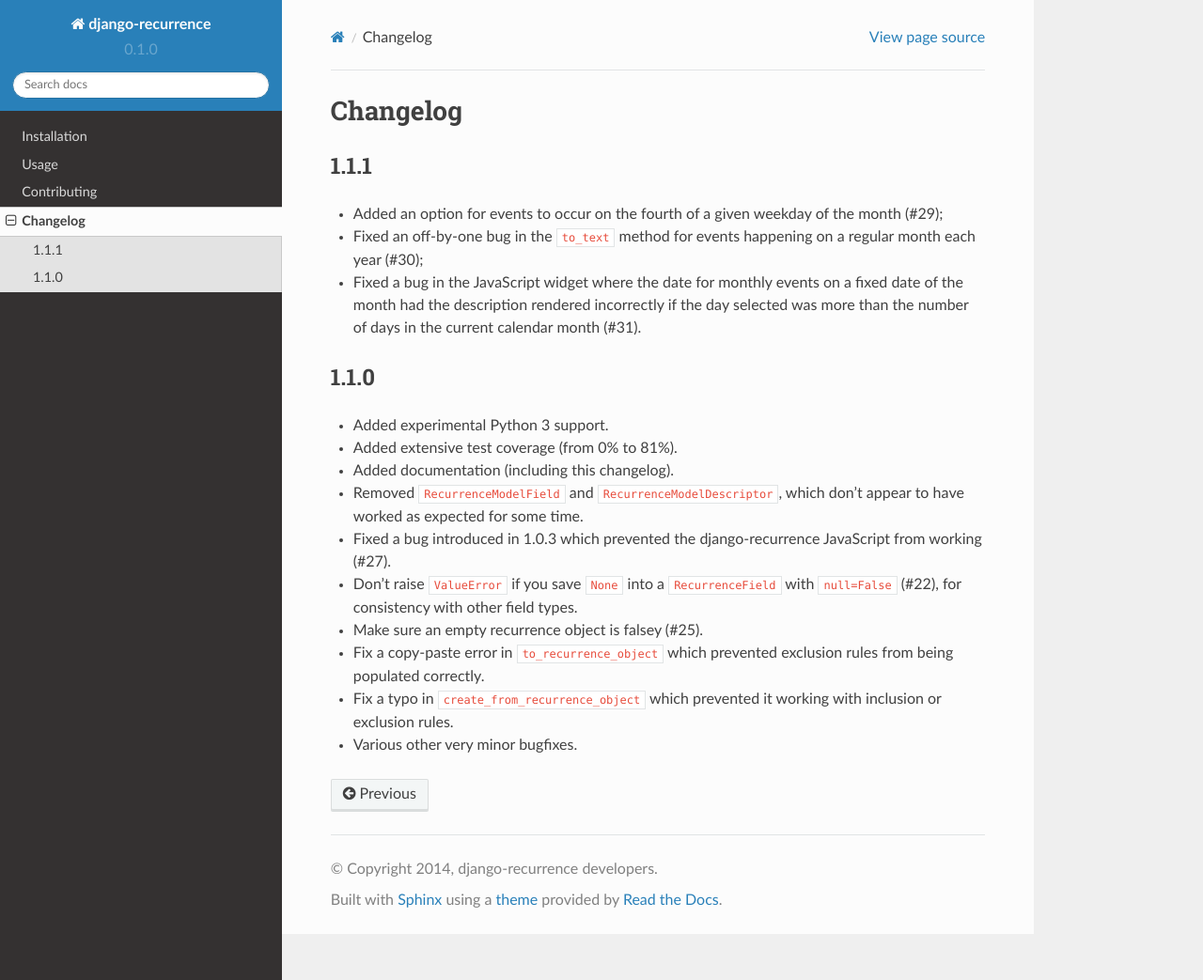
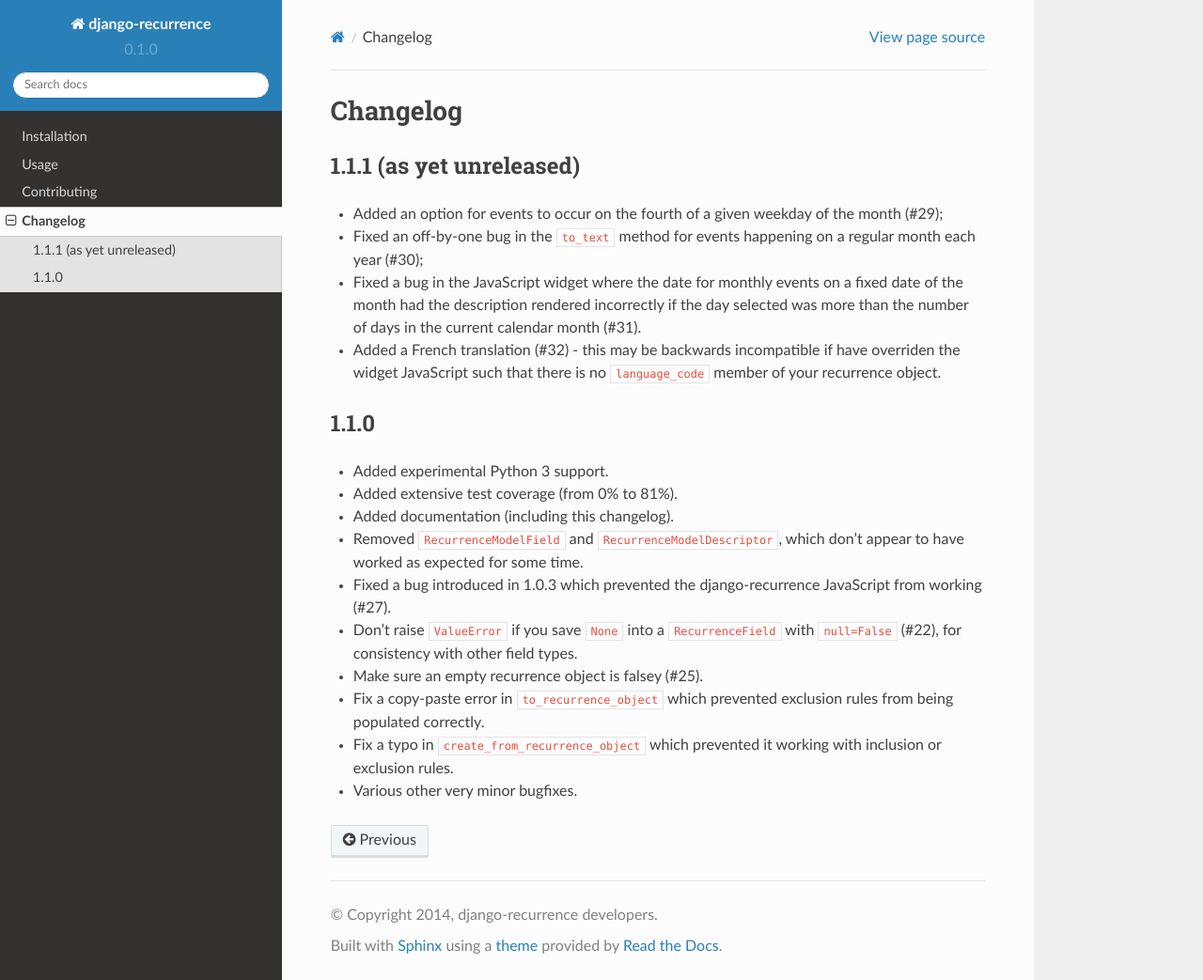
Before and after one commit to jazzband/django-recurrence, a Sphinx documentation site: the page built from docs/changelog.rst, in a window 1280 px wide and 1043 px high. Shown: the whole window at 94% size. Built offline with Sphinx 7.4.7 and the Read the Docs theme 2.0.0, drawn with Linux system fonts in a browser that asks for light colours.

Commit message:
Update release notes to account for our new French translation (#32)

```diff
--- a/docs/changelog.rst
+++ b/docs/changelog.rst
@@ -1,8 +1,8 @@
 Changelog
 =========
 
-1.1.1
------
+1.1.1 (as yet unreleased)
+-------------------------
 
 * Added an option for events to occur on the fourth of a given
   weekday of the month (#29);
@@ -12,6 +12,9 @@ Changelog
   events on a fixed date of the month had the description rendered
   incorrectly if the day selected was more than the number of days in
   the current calendar month (#31).
+* Added a French translation (#32) - this may be backwards
+  incompatible if have overriden the widget JavaScript such that
+  there is no ``language_code`` member of your recurrence object.
 
 1.1.0
 -----
```
